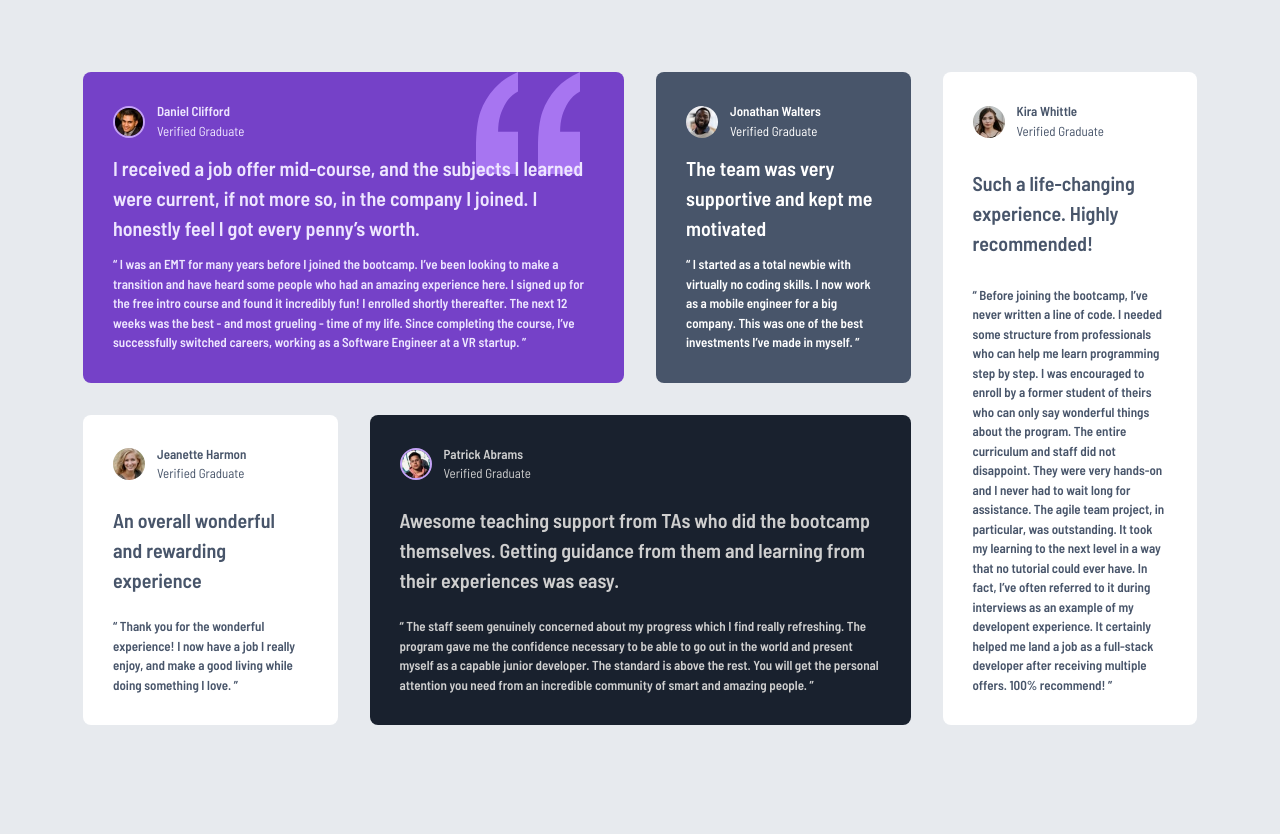
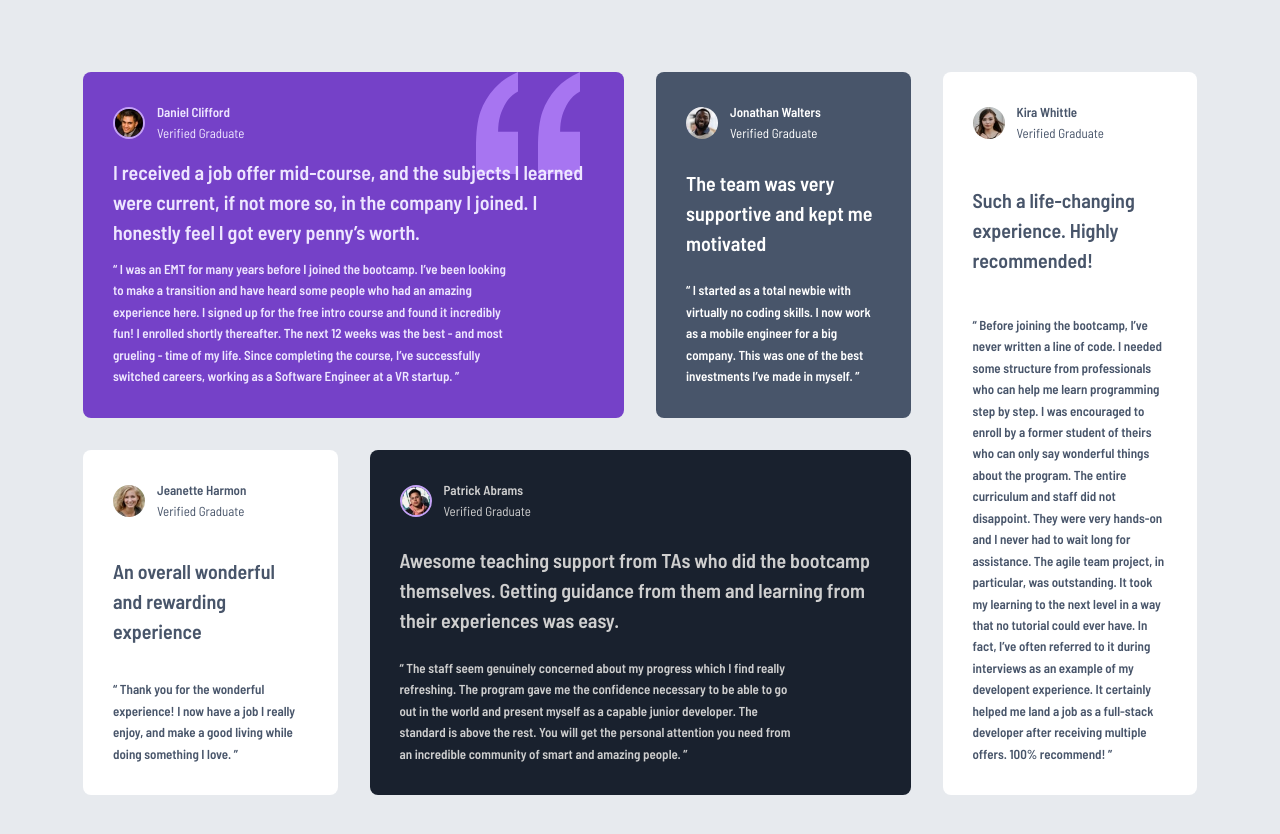
Before and after one commit to devPauloski/testimonials-grid-section, a plain HTML site: page index.html in a window 1280 px wide. Drawn offline with Linux system fonts and the light colour scheme.

Commit message:
modified css

```diff
--- a/style.css
+++ b/style.css
@@ -50,6 +50,7 @@ body {
   font-weight: var(--fw-semibold);
   background-color: var(--clr-grey-100);
 }
+
 
 /* Main Content */
 main {
@@ -154,10 +155,6 @@ section {
   border: 2px solid var(--clr-purple-300);
 }
 
-.meta-data > p:first {
-  margin-block-end: 4px;
-}
-
 .meta-data > p:nth-child(2) {
   font-weight: 400;
 }
@@ -166,6 +163,12 @@ section h2 {
   font-size: 1.25rem;
   font-weight: var(--fw-semibold);
   max-inline-size: 50ch;
+}
+
+section p {
+  max-inline-size: 60ch;
+  text-wrap: pretty;
+  line-height: 1.65;
 }
 
 .daniel-testimonial {
```
